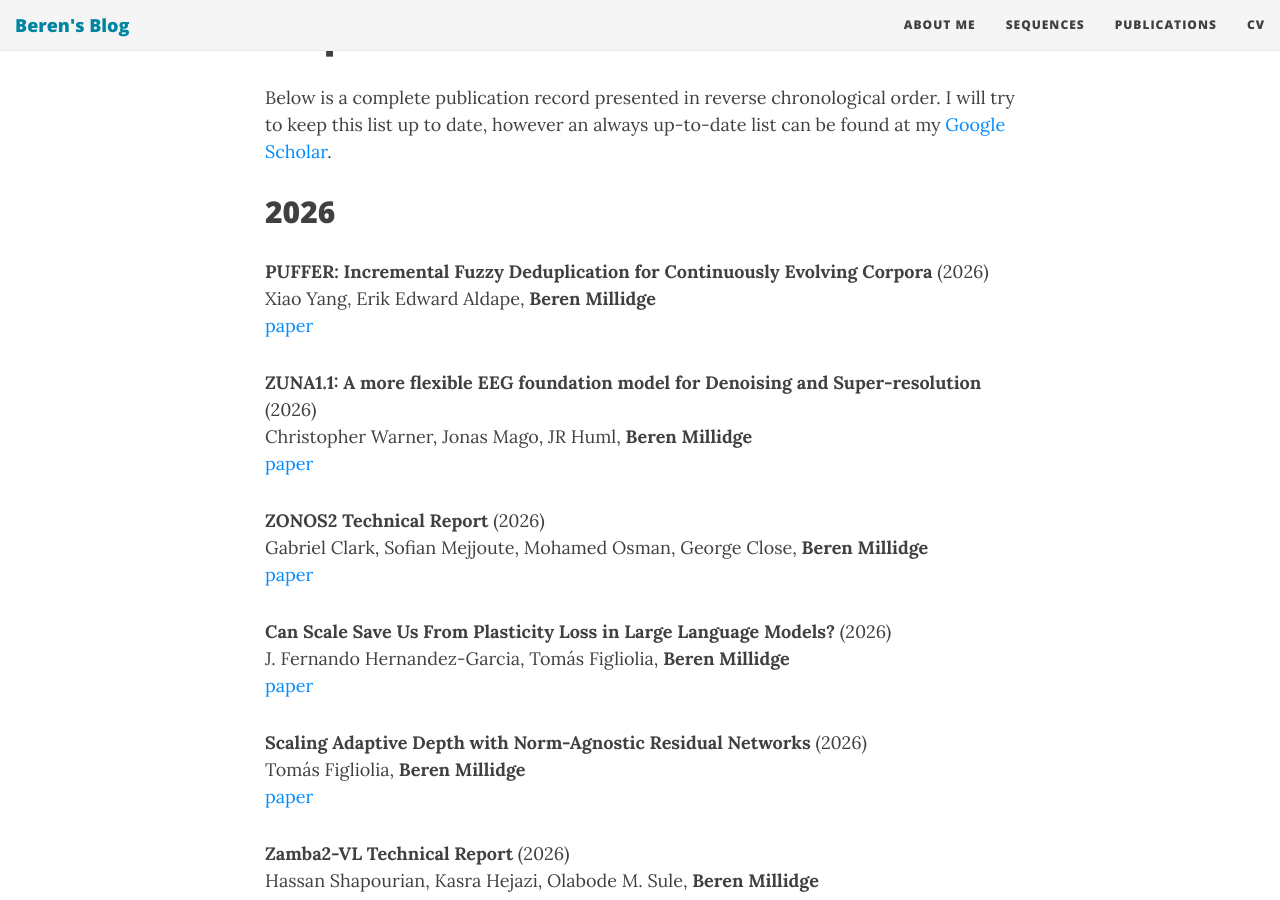
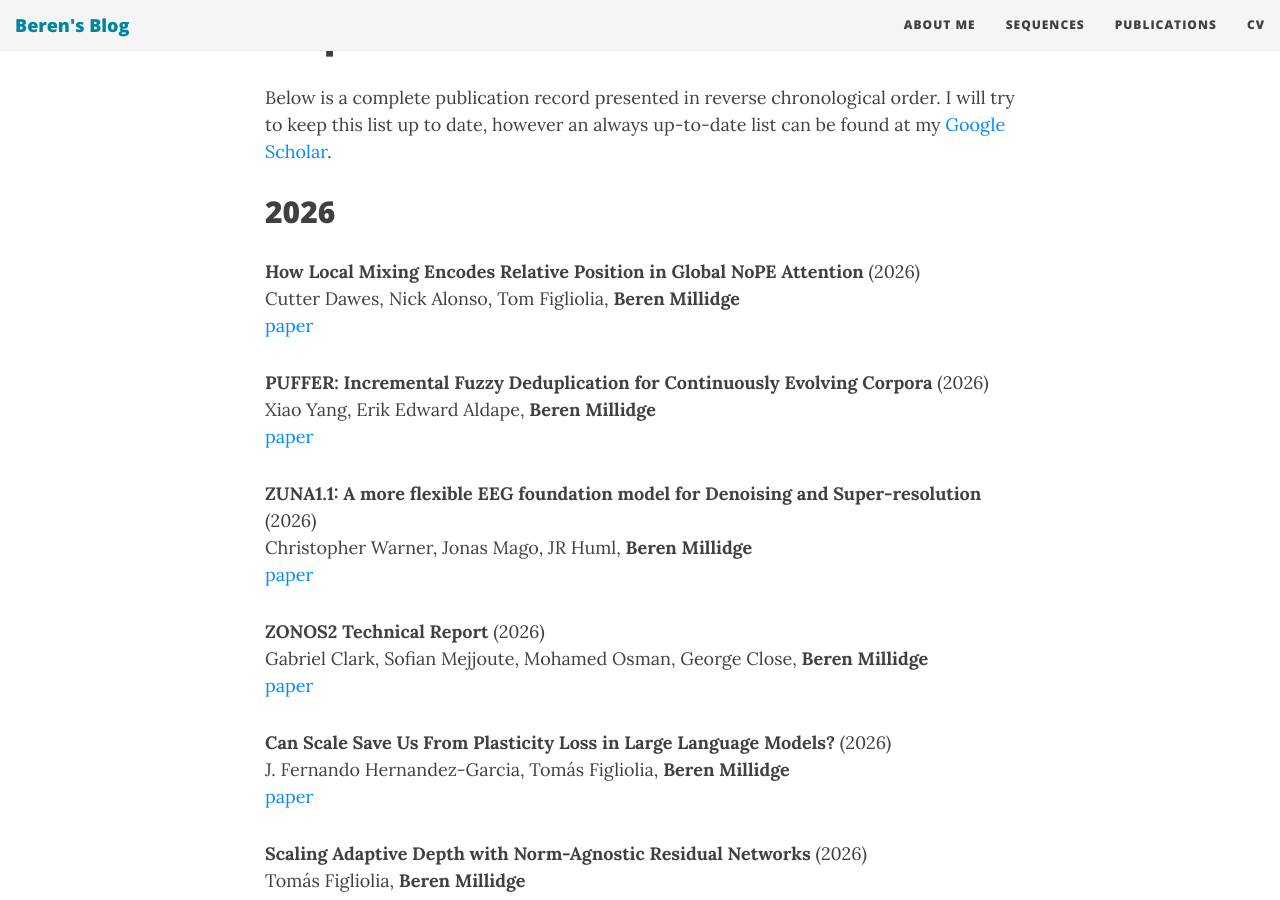
Before and after one commit to BerenMillidge/BerenMillidge.github.io, a Jekyll site: the page built from publications.md, in a window 1280 px wide and 900 px high, scrolled down 6129 px. Built offline with Jekyll 4.4.1, drawn with Linux system fonts in a browser that asks for light colours; nearby versions of some CDN libraries.

Commit message:
Update publications.md

```diff
--- a/publications.md
+++ b/publications.md
@@ -144,6 +144,8 @@ We developed a novel page-rank inspired RAG mechanism which allowed perfect and
 Below is a complete publication record presented in reverse chronological order. I will try to keep this list up to date, however an always up-to-date list can be found at my [Google Scholar](https://scholar.google.com/citations?user=3GGkFTkAAAAJ&hl=en&oi=ao).
 
 ## 2026
+
+**How Local Mixing Encodes Relative Position in Global NoPE Attention** (2026) <br /> Cutter Dawes, Nick Alonso, Tom Figliolia, **Beren Millidge** <br /> [paper](https://arxiv.org/abs/2609.38109)
 
 **PUFFER: Incremental Fuzzy Deduplication for Continuously Evolving Corpora** (2026) <br /> Xiao Yang, Erik Edward Aldape, **Beren Millidge** <br /> [paper](https://arxiv.org/abs/2608.28622)
 
```
